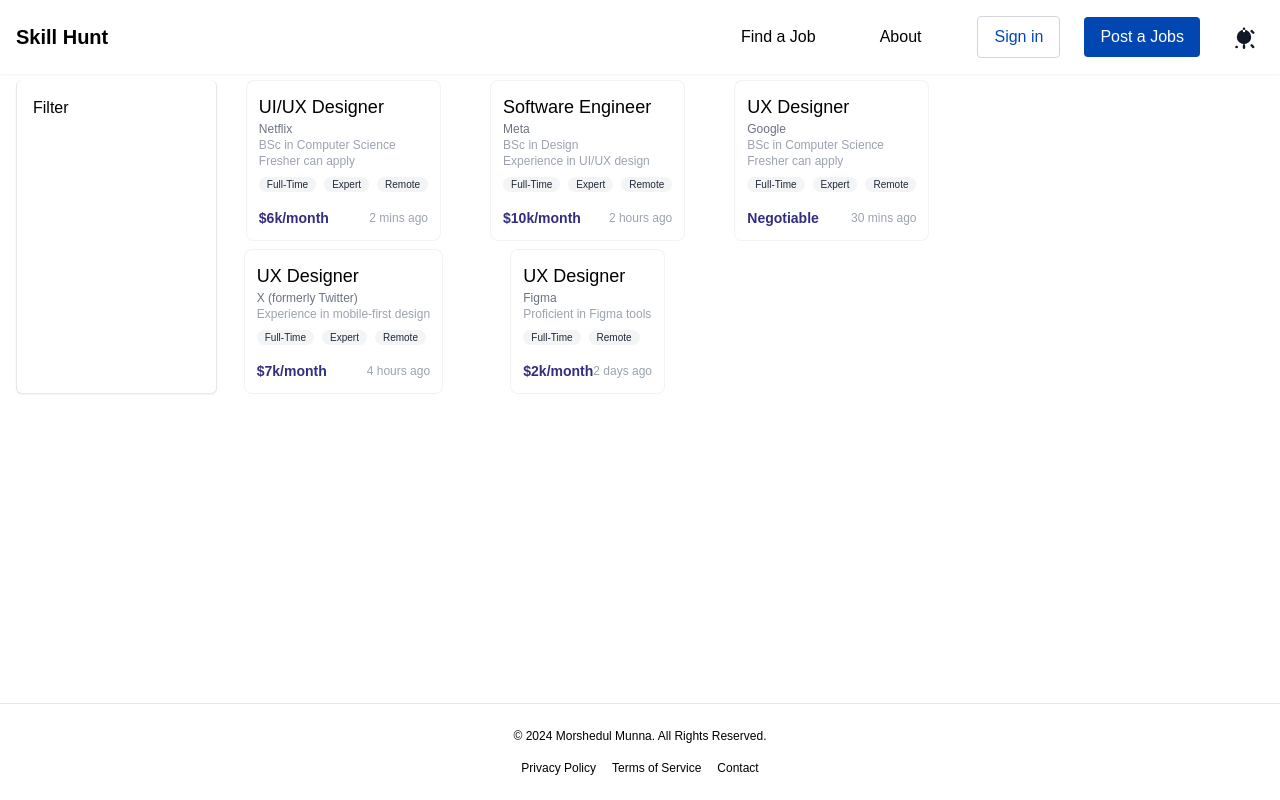
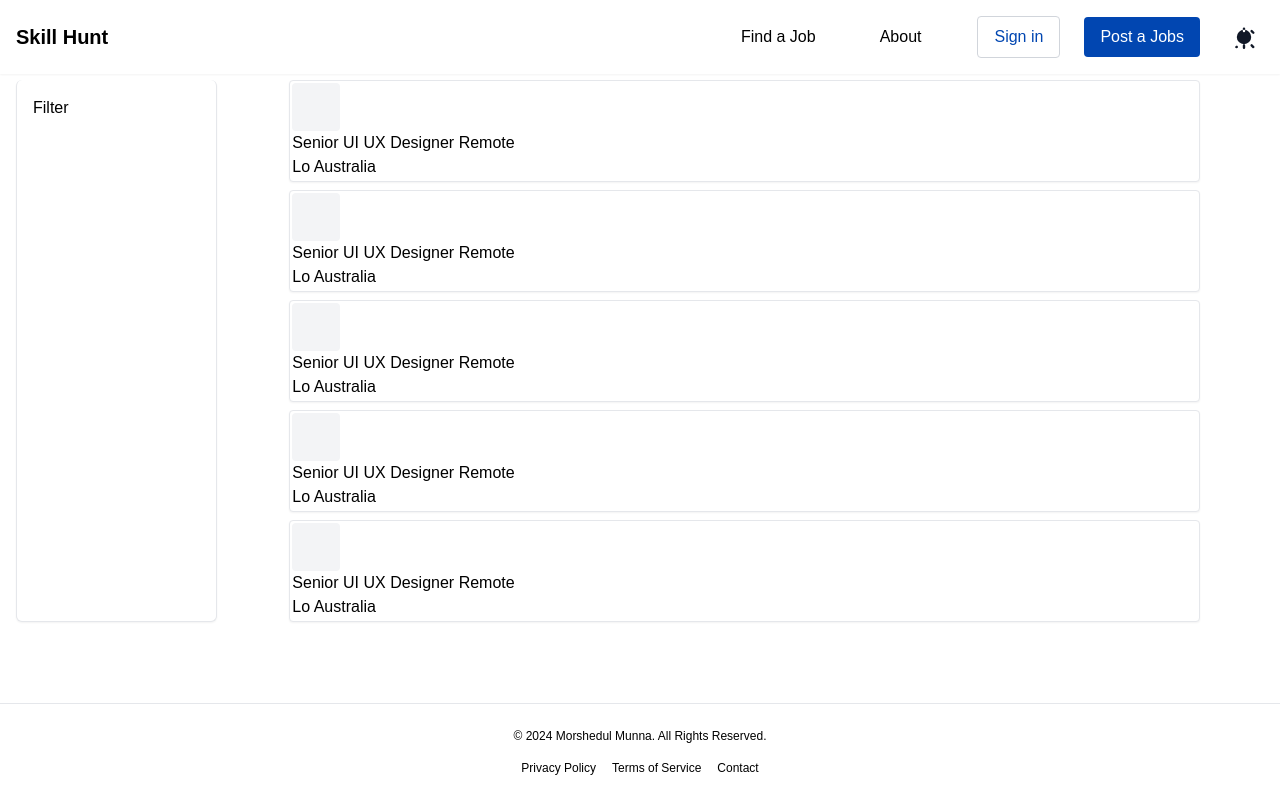
Before and after one commit to morshedulmunna/Skill-Hunt, a Next.js app: page /job-search in a window 1280 px wide. Built offline with nearby package versions, Linux system fonts and the light colour scheme.

Commit message:
Job Post Card Design

```diff
--- a/src/app/job-search/page.tsx
+++ b/src/app/job-search/page.tsx
@@ -1,5 +1,6 @@
 import { filterJobs, getJobList } from "@/actions/action";
 import JobCard from "@/components/JobCard";
+import BoxWrapper from "@/components/shared/BoxWrapper";
 import MaxWidthWrapper from "@/components/shared/MaxWidthWrapper";
 import { GetServerSideProps, NextPage } from "next";
 
@@ -31,12 +32,12 @@ const JobSearchPage: NextPage<Props> = async ({ searchParams }) => {
           <div className="col-span-2 h-full bg-foreground dark:bg-background dark:shadow shadow-sm border-r border-l border-b dark:border-gray-200/10 border-gray-200  p-4 rounded-md">
             Filter
           </div>
-          <div className="col-span-7  gap-2 ">
-            <div className="grid grid-cols-1 lg:grid-cols-2 xl:grid-cols-3 gap-2">
-              {jobList.map((each, index) => (
+          <div className="col-span-10 px-16 space-y-2  gap-2 ">
+            {jobList.map((each, index) => (
+              <BoxWrapper className="w-full p-2">
                 <JobCard job={each} key={index} />
-              ))}
-            </div>
+              </BoxWrapper>
+            ))}
           </div>
         </section>
       </MaxWidthWrapper>
--- a/src/components/JobCard.tsx
+++ b/src/components/JobCard.tsx
@@ -22,68 +22,24 @@ const JobCard: React.FC<any> = ({ job, selectJobId }) => {
   const isSelected = id === selectJobId;
 
   return (
-    <div
-      className={`"w-full hover:bg-gray-200/20 hover:shadow-md cursor-pointer transition-all ease-linear  max-w-xs mx-auto bg-white  border border-gray-200/50 rounded-lg p-3 relative",
-        ${isSelected && "bg-JobCardHove"}`}
-    >
-      {/* Bookmark Icon */}
-      <div className="absolute top-3 right-3">
-        <button className="focus:outline-none">
-          <svg
-            xmlns="http://www.w3.org/2000/svg"
-            fill="currentColor"
-            className="w-5 h-5 text-gray-400"
-            viewBox="0 0 24 24"
-          >
-            <path d="M6 2c-1.104 0-2 .896-2 2v18l8-4 8 4v-18c0-1.104-.896-2-2-2h-12zm0 2h12v15.234l-6-3-6 3v-15.234z" />
-          </svg>
-        </button>
+    <>
+      <div>
+        <div>
+          <div className="w-12 h-12 rounded bg-gray-100"></div>
+          <div>
+            <p>
+              Senior UI UX Designer <span>Remote</span>
+              <div>
+                <div>
+                  Lo <span>Australia</span>{" "}
+                </div>
+              </div>
+            </p>
+          </div>
+        </div>
+        <div></div>
       </div>
-
-      {/* Company Logo */}
-      <div className="flex items-center mb-2">
-        <div>
-          <h3
-            className={`text-lg group-hover:text-white font-semibold,
-              ${isSelected && "text-white"}`}
-          >
-            {title}
-          </h3>
-          <p className="text-gray-500 lg group-hover:text-gray-200 text-xs">
-            {company?.name}
-          </p>
-          <p className="text-gray-400 text-xs">{degree}</p>
-          <p className="text-gray-400 text-xs">{description}</p>
-        </div>
-      </div>
-
-      {/* Job Type Tags */}
-      <div className="flex space-x-2 mt-2">
-        {type.map((each: any) => (
-          <span
-            key={each}
-            className="text-2xs font-medium bg-gray-100 text-gray-800  px-2 rounded-full"
-          >
-            {each}
-          </span>
-        ))}
-      </div>
-
-      {/* Salary & Time Posted */}
-      <div className="flex justify-between items-center mt-4">
-        <div className="flex justify-start gap-1 items-center">
-          <p
-            className={` text-sm font-semibold  text-indigo-900 group-hover:text-gray-300,
-             ${isSelected && "text-white"}`}
-          >
-            {salary}
-          </p>
-        </div>
-        <p className="text-gray-400 group-hover:text-gray-300 text-xs">
-          {timePosted}
-        </p>
-      </div>
-    </div>
+    </>
   );
 };
 
```
